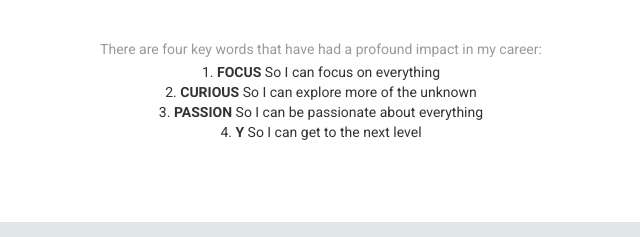
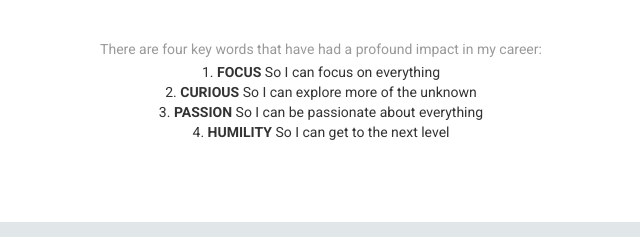
Before and after one commit to zyfnua/zyfnua.github.io, a plain HTML site: page index.html in a window 1280 px wide. Shown: the part 1803-2040 px from the top of the page, 319-959 px from the left. Drawn offline with Linux system fonts and the light colour scheme; a web font is replaced by a local one.

Commit message:
Update index.html

```diff
--- a/index.html
+++ b/index.html
@@ -143,7 +143,7 @@
                                 <li class="fw_300"><span class="fw_700 color_22 text-uppercase">1. <b>FOCUS</b></span> So I can focus on everything </li>
                                 <li class="fw_300"><span class="fw_700 color_22 text-uppercase">2.<b> CURIOUS</b></span> So I can explore more of the unknown </li>
                                 <li class="fw_300"><span class="fw_700 color_22 text-uppercase">3.<b> PASSION</b> </span> So I can be passionate about everything </li>
-                                <li class="fw_300"><span class="fw_700 color_22 text-uppercase">4.<b> Y</b></span> So I can get to the next level </li>
+                                <li class="fw_300"><span class="fw_700 color_22 text-uppercase">4.<b> HUMILITY</b></span> So I can get to the next level </li>
                             </ul>
 
          <br/><br/><br/><br/>
```
